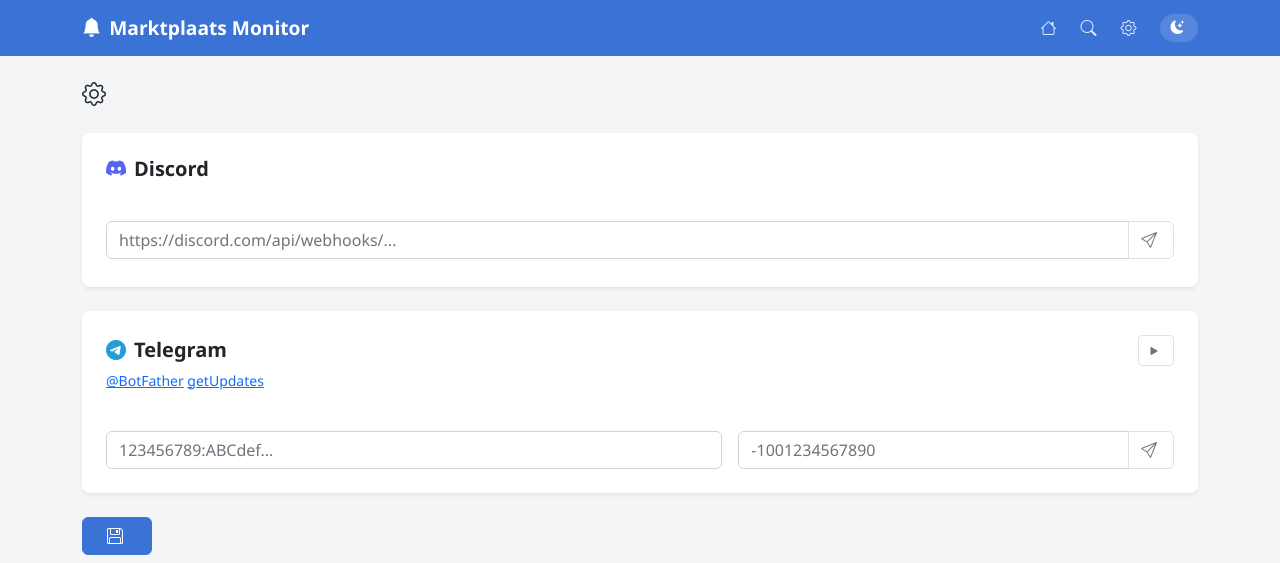
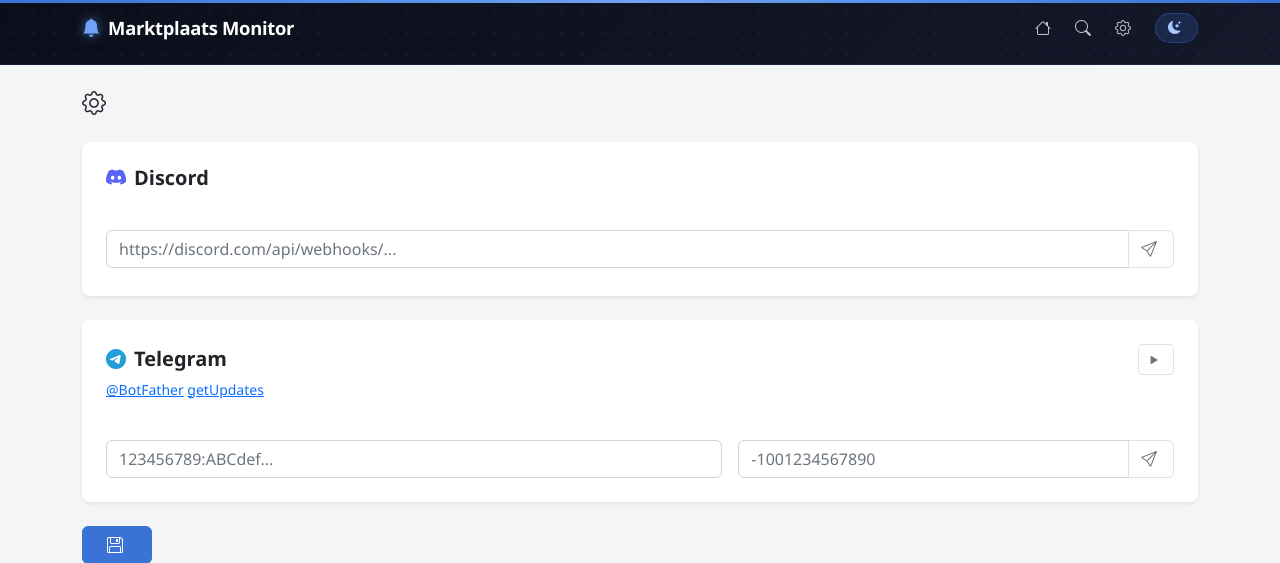
Before and after one commit to RichrdJ/mp-scraper, a Python web app: template app/templates/settings.html in a window 1280 px wide. Shown: the top 563 px of the page. Run offline with Jinja, Linux system fonts and the light colour scheme; the template is opened without the code that fills it, so the values that code supplies are empty.

Commit message:
Apply banner visual style to navbar
- Dark gradient background matching the README banner
- 3px blue gradient accent line at top
- Subtle dot-grid pattern overlay
- Bell icon with blue glow
- Active nav link with blue highlight pill
- Theme toggle button styled to match

Co-Authored-By: Claude Sonnet 4.6 <noreply@anthropic.com>

```diff
--- a/app/templates/base.html
+++ b/app/templates/base.html
@@ -65,24 +65,78 @@
     }
 
     /* ── Navbar ───────────────────────────────────────────────────────────── */
-    .navbar { background: var(--mp-orange) !important; }
-    .navbar-brand { font-weight: 700; font-size: 1.2rem; }
-    .navbar .nav-link { color: rgba(255,255,255,.85) !important; }
+    .navbar {
+      background: linear-gradient(135deg, #0b0e1a 0%, #141829 100%) !important;
+      border-bottom: 1px solid rgba(58,114,214,.18);
+      position: relative;
+      padding-top: 0 !important;
+    }
+
+    /* Blue accent line at the very top */
+    .navbar::before {
+      content: '';
+      position: absolute;
+      top: 0; left: 0; right: 0;
+      height: 3px;
+      background: linear-gradient(90deg, #3a72d6 0%, #6ea3f5 50%, #3a72d6 100%);
+      z-index: 10;
+    }
+
+    /* Subtle dot-grid decoration (matches banner) */
+    .navbar::after {
+      content: '';
+      position: absolute;
+      inset: 0;
+      background-image: radial-gradient(circle, rgba(58,114,214,.13) 1px, transparent 1px);
+      background-size: 22px 22px;
+      pointer-events: none;
+      z-index: 0;
+    }
+
+    .navbar > .container {
+      position: relative;
+      z-index: 1;
+      padding-top: 8px;
+      padding-bottom: 8px;
+    }
+
+    .navbar-brand {
+      font-weight: 800;
+      font-size: 1.15rem;
+      letter-spacing: -.3px;
+      color: #fff !important;
+    }
+
+    .navbar-brand .brand-icon {
+      color: #6ea3f5;
+      filter: drop-shadow(0 0 6px rgba(110,163,245,.6));
+    }
+
+    .navbar .nav-link { color: rgba(255,255,255,.75) !important; transition: color .15s; }
     .navbar .nav-link:hover,
     .navbar .nav-link.active { color: #fff !important; }
 
+    .navbar .nav-link.active {
+      background: rgba(58,114,214,.25);
+      border-radius: 8px;
+    }
+
     #theme-toggle {
-      background: rgba(255,255,255,.15);
-      border: none;
+      background: rgba(58,114,214,.2);
+      border: 1px solid rgba(58,114,214,.35);
       border-radius: 20px;
-      color: #fff;
-      padding: 4px 10px;
-      font-size: .85rem;
+      color: #a8c8ff;
+      padding: 4px 12px;
+      font-size: .82rem;
       cursor: pointer;
-      transition: background .2s;
+      transition: background .2s, border-color .2s;
       white-space: nowrap;
     }
-    #theme-toggle:hover { background: rgba(255,255,255,.28); }
+    #theme-toggle:hover {
+      background: rgba(58,114,214,.38);
+      border-color: rgba(110,163,245,.6);
+      color: #fff;
+    }
 
     /* ── Cards ────────────────────────────────────────────────────────────── */
     .card {
@@ -216,8 +270,8 @@
 
 <nav class="navbar navbar-expand-lg navbar-dark">
   <div class="container">
-    <a class="navbar-brand text-white" href="/">
-      <i class="bi bi-bell-fill me-2"></i>Marktplaats Monitor
+    <a class="navbar-brand" href="/">
+      <i class="bi bi-bell-fill me-2 brand-icon"></i>Marktplaats Monitor
     </a>
     <button class="navbar-toggler" type="button" data-bs-toggle="collapse" data-bs-target="#nav">
       <span class="navbar-toggler-icon"></span>
```
